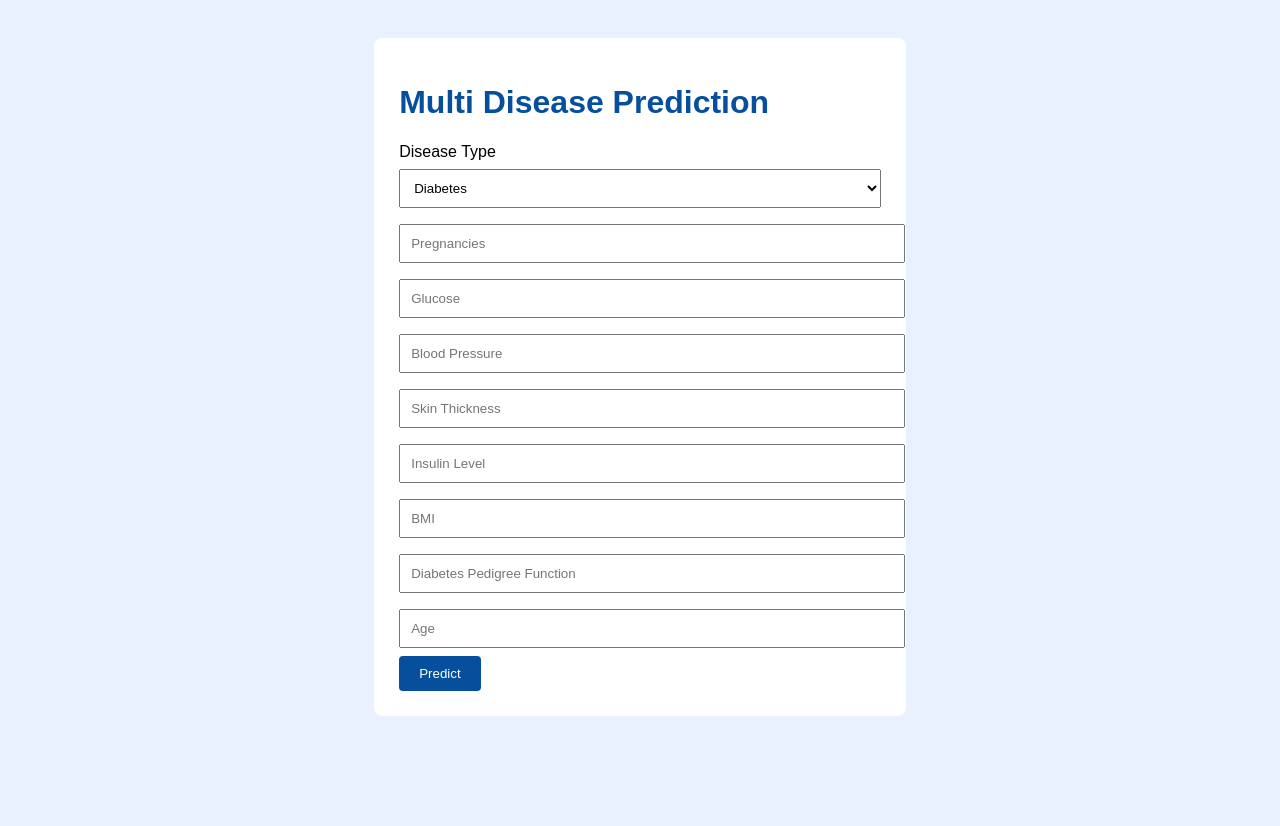
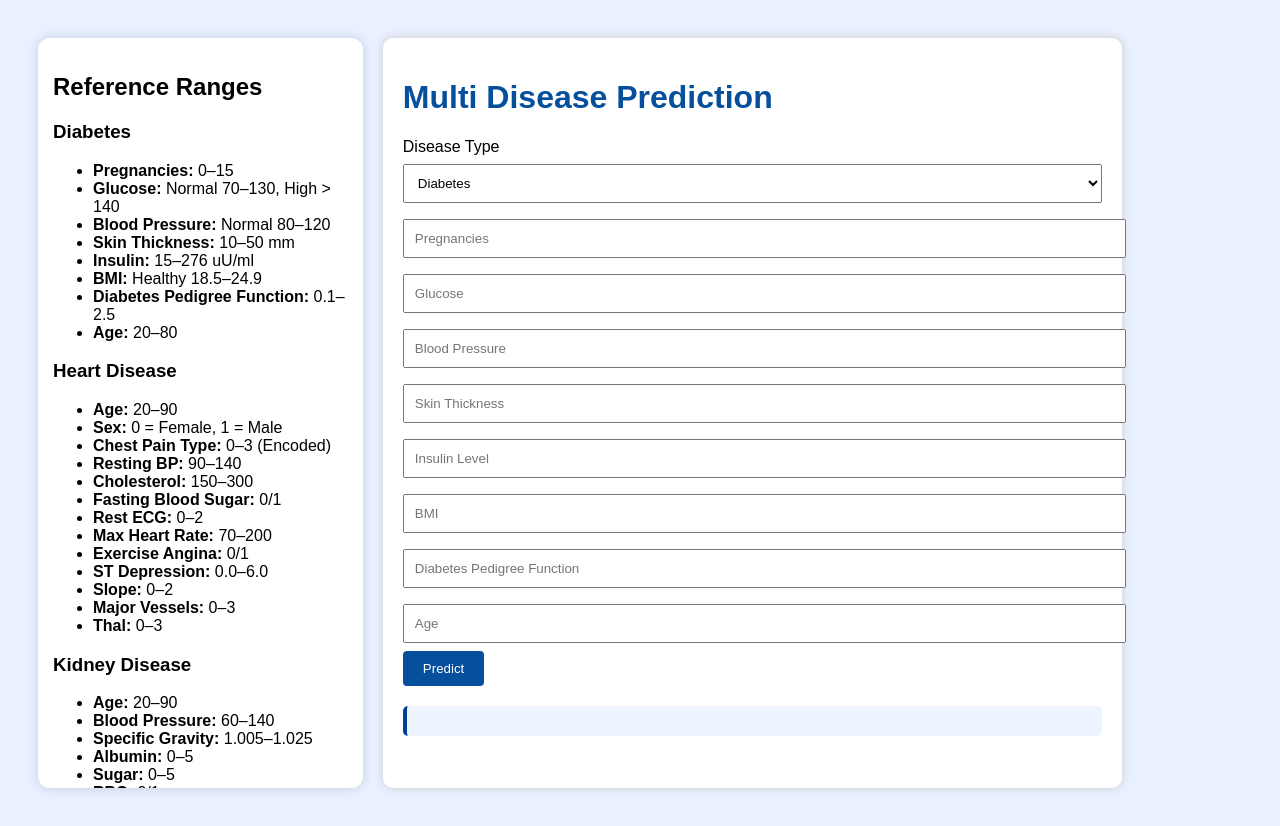
Before and after one commit to Happy22LC/Multi-Disease-Prediction, a Flask app: page / in a window 1280 px wide. Before the commit the page ends 716 px from the top, so only its background shows below. Run offline with Flask 3, Linux system fonts and the light colour scheme; parts of the project's set-up code (start-up, migrations or seed data) failed here and were passed over.

Commit message:
Added reference info and results on same page

```diff
--- a/app.py
+++ b/app.py
@@ -73,7 +73,11 @@ def predict():
         # save to database
         save_log("diabetes", feats, risk, p)
 
-        return f"Diabetes Prediction: {risk}"
+        #return f"Diabetes Prediction: {risk} (Confidence: {p:.4f})"
+        return jsonify({
+            "result": f"Diabetes Prediction: {risk}",
+            "prob": float(p)
+        })
 
     # --------------- HEART ---------------------
     if disease == "heart":
@@ -100,15 +104,31 @@ def predict():
         # save to database
         save_log("heart", feats, risk, p)
 
-        return f"Heart Disease Prediction: {risk}"
+        #return f"Heart Disease Prediction: {risk} (Confidence: {p:.4f})"
+        return jsonify({
+            "result": f"Heart Disease Prediction: {risk}",
+            "prob": float(p)
+        })
 
     # -------------------- KIDNEY --------------------------
     if disease == "kidney":
+        kidney_cols = [
+            'age', 'bp', 'sg', 'al', 'su', 'rbc', 'pc', 'pcc', 'ba', 'bgr', 'bu',
+            'sc', 'sod', 'pot', 'hemo', 'pcv', 'wc', 'rc', 'htn', 'dm', 'cad',
+            'appet', 'pe', 'ane'
+        ]
+
         feats = []
-        for col in ['age','bp','sg','al','su','rbc','pc','pcc','ba','bgr','bu','sc',
-                    'sod','pot','hemo','pcv','wc','rc','htn','dm','cad',
-                    'appet','pe','ane']:
-            feats.append(float(request.form[col]))
+        for col in kidney_cols:
+            raw = request.form.get(col)
+            print(col, "=>", raw)  # DEBUG
+
+            if raw is None or raw.strip() == "":
+                raw = "0"
+
+            feats.append(float(raw))
+
+        feats = np.array(feats).reshape(1, -1)
 
         feats = np.array(feats).reshape(1, -1)
         p = kidney_model.predict_proba(kidney_scaler.transform(feats))[0][1]
@@ -117,9 +137,14 @@ def predict():
         # save to database
         save_log("kidney", feats, risk, p)
 
-        return f"Kidney Disease Prediction: {risk}"
+        #return f"Kidney Disease Prediction: {risk} (Confidence: {p:.4f})"
+        return jsonify({
+            "result": f"Kidney Disease Prediction: {risk}",
+            "prob": float(p)
+        })
 
-    return "Invalid request"
+    #return "Invalid request"
+    return jsonify({"result": "Invalid request", "prob": 0})
 
 
 # -----------------------------------
--- a/static/style.css
+++ b/static/style.css
@@ -3,7 +3,7 @@ body {
     background: #e9f0ff;
     padding: 30px;
 }
-
+/*
 .container {
     width: 40%;
     margin: auto;
@@ -11,6 +11,46 @@ body {
     padding: 25px;
     border-radius: 8px;
 }
+*/
+
+.container {
+    width: 90%;
+    max-width: 1200px;
+    display: flex;
+    gap: 20px;
+}
+/*
+.left-panel {
+    width: 30%;
+    background: white;
+    padding: 20px;
+    border-radius: 10px;
+    box-shadow: 0 0 10px #ccc;
+    overflow-y: auto;
+    max-height: 90vh;
+}*/
+
+.left-panel {
+    position: sticky;
+    top: 20px;
+    max-height: 90vh;
+    overflow-y: auto;
+    width: 320px;
+    padding: 15px;
+    background: white;
+    border-radius: 12px;
+    box-shadow: 0 0 12px rgba(0,0,0,0.15);
+
+}
+
+.right-panel {
+    width: 70%;
+    background: white;
+    padding: 20px;
+    border-radius: 10px;
+    box-shadow: 0 0 10px #ccc;
+}
+
 
 input, select {
     width: 100%;
@@ -34,3 +74,11 @@ button {
 h1 {
     color: #064f9c;
 }
+.result-box {
+    margin-top: 20px;
+    padding: 15px;
+    background: #eef4ff;
+    border-left: 4px solid #003f91;
+    border-radius: 5px;
+    font-size: 18px;
+}
--- a/templates/index.html
+++ b/templates/index.html
@@ -7,9 +7,77 @@
 
 <body>
 <div class="container">
+
+    <!-- LEFT PANEL: REFERENCE INFORMATION -->
+    <div class="left-panel">
+        <h2>Reference Ranges</h2>
+
+        <h3>Diabetes</h3>
+        <ul>
+            <li><b>Pregnancies:</b> 0–15</li>
+            <li><b>Glucose:</b> Normal 70–130, High &gt; 140</li>
+            <li><b>Blood Pressure:</b> Normal 80–120</li>
+            <li><b>Skin Thickness:</b> 10–50 mm</li>
+            <li><b>Insulin:</b> 15–276 uU/ml</li>
+            <li><b>BMI:</b> Healthy 18.5–24.9</li>
+            <li><b>Diabetes Pedigree Function:</b> 0.1–2.5</li>
+            <li><b>Age:</b> 20–80</li>
+        </ul>
+
+        <h3>Heart Disease</h3>
+        <ul>
+            <li><b>Age:</b> 20–90</li>
+            <li><b>Sex:</b> 0 = Female, 1 = Male</li>
+            <li><b>Chest Pain Type:</b> 0–3 (Encoded)</li>
+            <li><b>Resting BP:</b> 90–140</li>
+            <li><b>Cholesterol:</b> 150–300</li>
+            <li><b>Fasting Blood Sugar:</b> 0/1</li>
+            <li><b>Rest ECG:</b> 0–2</li>
+            <li><b>Max Heart Rate:</b> 70–200</li>
+            <li><b>Exercise Angina:</b> 0/1</li>
+            <li><b>ST Depression:</b> 0.0–6.0</li>
+            <li><b>Slope:</b> 0–2</li>
+            <li><b>Major Vessels:</b> 0–3</li>
+            <li><b>Thal:</b> 0–3</li>
+        </ul>
+
+        <h3>Kidney Disease</h3>
+        <ul>
+            <li><b>Age:</b> 20–90</li>
+            <li><b>Blood Pressure:</b> 60–140</li>
+            <li><b>Specific Gravity:</b> 1.005–1.025</li>
+            <li><b>Albumin:</b> 0–5</li>
+            <li><b>Sugar:</b> 0–5</li>
+            <li><b>RBC:</b> 0/1</li>
+            <li><b>Pus Cell:</b> 0/1</li>
+            <li><b>Pus Cell Clumps:</b> 0/1</li>
+            <li><b>Bacteria:</b> 0/1</li>
+            <li><b>Blood Glucose Random:</b> 70–200</li>
+            <li><b>Blood Urea:</b> 10–50</li>
+            <li><b>Serum Creatinine:</b> 0.6–1.5</li>
+            <li><b>Sodium:</b> 130–155</li>
+            <li><b>Potassium:</b> 3.5–5.5</li>
+            <li><b>Hemoglobin:</b> 11–15</li>
+            <li><b>Packed Cell Volume:</b> 30–50</li>
+            <li><b>WBC Count:</b> 4000–11000</li>
+            <li><b>RBC Count:</b> 3.5–5.5</li>
+            <li><b>Hypertension:</b> 0/1</li>
+            <li><b>Diabetes Mellitus:</b> 0/1</li>
+            <li><b>Coronary Artery Disease:</b> 0/1</li>
+            <li><b>Appetite:</b> 0/1</li>
+            <li><b>Pedal Edema:</b> 0/1</li>
+            <li><b>Anemia:</b> 0/1</li>
+        </ul>
+    </div>
+        <!-- RIGHT PANEL: FORM -->
+    <div class="right-panel">
+
         <h1>Multi Disease Prediction</h1>
 
-    <form method="POST" action="/predict">
+        <!-- <form method="POST" action="/predict"> -->
+        <form id="disease-form" onsubmit="event.preventDefault(); predict();">
+
+
 
             <label>Disease Type</label>
             <select id="disease" name="disease" onchange="updateFields()">
@@ -89,21 +157,11 @@
 
             <button type="submit">Predict</button>
         </form>
+        <div id="result-box" class="result-box"></div>
     </div>
 
-<!--
-<script>
-function updateFields() {
-    document.querySelectorAll('.fields').forEach(f => f.style.display = "none");
-    const d = document.getElementById("disease").value;
+</div>
 
-    if (d === "diabetes") document.getElementById("diabetes-fields").style.display = "block";
-    if (d === "heart") document.getElementById("heart-fields").style.display = "block";
-    if (d === "kidney") document.getElementById("kidney-fields").style.display = "block";
-}
-window.onload = updateFields;
-</script>
--->
 
 <script>
 function updateFields() {
@@ -142,5 +200,27 @@ function updateFields() {
 window.onload = updateFields;
 </script>
 
+<script>
+function predict() {
+    let formData = new FormData(document.getElementById("disease-form"));
+
+    fetch("/predict", {
+        method: "POST",
+        body: formData
+    })
+    .then(response => response.json())
+    .then(data => {
+        document.getElementById("result-box").innerHTML = `
+            <h3>${data.result}</h3>
+            <p><strong>Probability:</strong> ${(data.prob * 100).toFixed(2)}%</p>
+        `;
+    })
+    .catch(err => {
+        document.getElementById("result-box").innerHTML = "<p style='color:red;'>Error occurred!</p>";
+        console.error(err);
+    });
+}
+</script>
+
 </body>
 </html>
```
Also changed, not shown: prediction_logs.db, 1 other file. Lines whose indentation alone changed are shown as unchanged.
